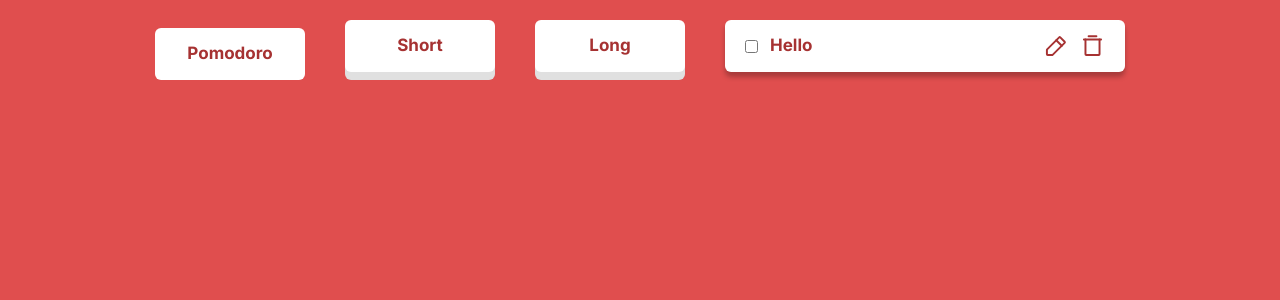
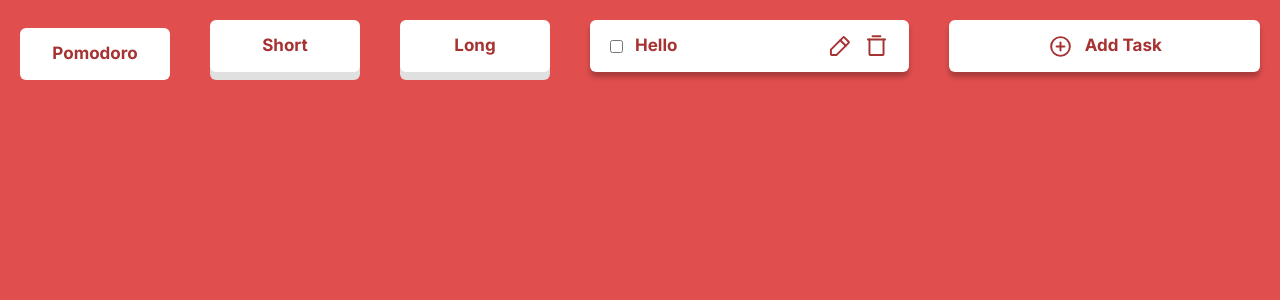
Before and after one commit to PabloBarcellos-0522/FocusTimer, a React (Vite) app: page / in a window 1280 px wide. Shown: the top 300 px of the page. Built offline with nearby package versions, Linux system fonts and the light colour scheme; a web font is replaced by a local one.

Commit message:
Stylized task

```diff
--- a/src/App.jsx
+++ b/src/App.jsx
@@ -43,6 +43,7 @@ function App() {
             </div>
 
             <Task isTask text={"Hello"} size={400} />
+            <Task size={400} />
         </>
     )
 }
--- a/src/components/Icons.jsx
+++ b/src/components/Icons.jsx
@@ -58,3 +58,40 @@ export const TrashIcon = (props) => (
         />
     </svg>
 )
+
+export const PlusCircleIcon = (props) => (
+    <svg xmlns="http://www.w3.org/2000/svg" viewBox="0 0 256 256" {...props}>
+        <rect width="256" height="256" fill="none" />
+        <circle
+            cx="128"
+            cy="128"
+            r="96"
+            fill="none"
+            stroke="currentColor"
+            strokeMiterlimit="10"
+            strokeWidth="20"
+        />
+        <line
+            x1="88"
+            y1="128"
+            x2="168"
+            y2="128"
+            fill="none"
+            stroke="currentColor"
+            strokeLinecap="round"
+            strokeLinejoin="round"
+            strokeWidth="20"
+        />
+        <line
+            x1="128"
+            y1="88"
+            x2="128"
+            y2="168"
+            fill="none"
+            stroke="currentColor"
+            strokeLinecap="round"
+            strokeLinejoin="round"
+            strokeWidth="20"
+        />
+    </svg>
+)
--- a/src/components/button.jsx
+++ b/src/components/button.jsx
@@ -28,6 +28,8 @@ const Button = ({
                 text-theme-secundary
                 justify-center px-10
                 font-bold
+                hover:bg-theme-text-secundary
+                hover:shadow-theme-text
 
                 ${
                     pressed && isSuperButton
--- a/src/components/task.jsx
+++ b/src/components/task.jsx
@@ -1,23 +1,22 @@
-import { PencilIcon, TrashIcon } from "./Icons.jsx"
+import { PencilIcon, TrashIcon, PlusCircleIcon } from "./Icons.jsx"
 
 const Task = ({
     isTask = false,
-    text,
+    text = "Add Task",
     size = 150,
     isCompleted = false,
     onToggleComplete = () => null,
+    onClick = () => null,
 }) => {
     const handleTaskAreaClick = (event) => {
-        // Impede que o clique "borbulhe" para o botão principal
         event.stopPropagation()
-        // Chama a função que veio do componente pai
         onToggleComplete()
     }
 
     return (
         <li
+            onClick={() => console.log("Clicou na task")}
             className={`
-                justify-between px-5
                 h-[52px]
                 m-5
                 rounded-md
@@ -26,21 +25,17 @@ const Task = ({
                 transition-all duration-[30ms]
                 bg-theme-text
                 text-theme-secundary
-                shadow-[0_5px_5px_0_rgba(0,0,1,0.25)]`}
+                shadow-[0_5px_5px_0_rgba(0,0,1,0.25)]
+                hover:bg-theme-text-secundary
+                ${isTask ? "justify-between px-5" : "justify-center cursor-pointer"}`}
             style={{ width: `${size}px` }}
+            {...(isTask ? { onClick } : {})}
         >
             <div className="flex gap-3 items-center cursor-pointer" onClick={handleTaskAreaClick}>
-                {isTask && (
-                    <input
-                        type="checkbox"
-                        // O estado 'checked' é controlado pela prop
-                        checked={isCompleted}
-                        // readOnly para garantir que só a div controle a mudança
-                        readOnly
-                    />
-                )}
+                {isTask && <input type="checkbox" checked={isCompleted} readOnly />}
 
-                {/* A classe é aplicada condicionalmente com base na prop */}
+                {!isTask && <PlusCircleIcon className="w-[25px] h-[25px]" />}
+
                 <h1 className={`font-bold ${isCompleted && "line-through"}`}>{text}</h1>
             </div>
 
```
